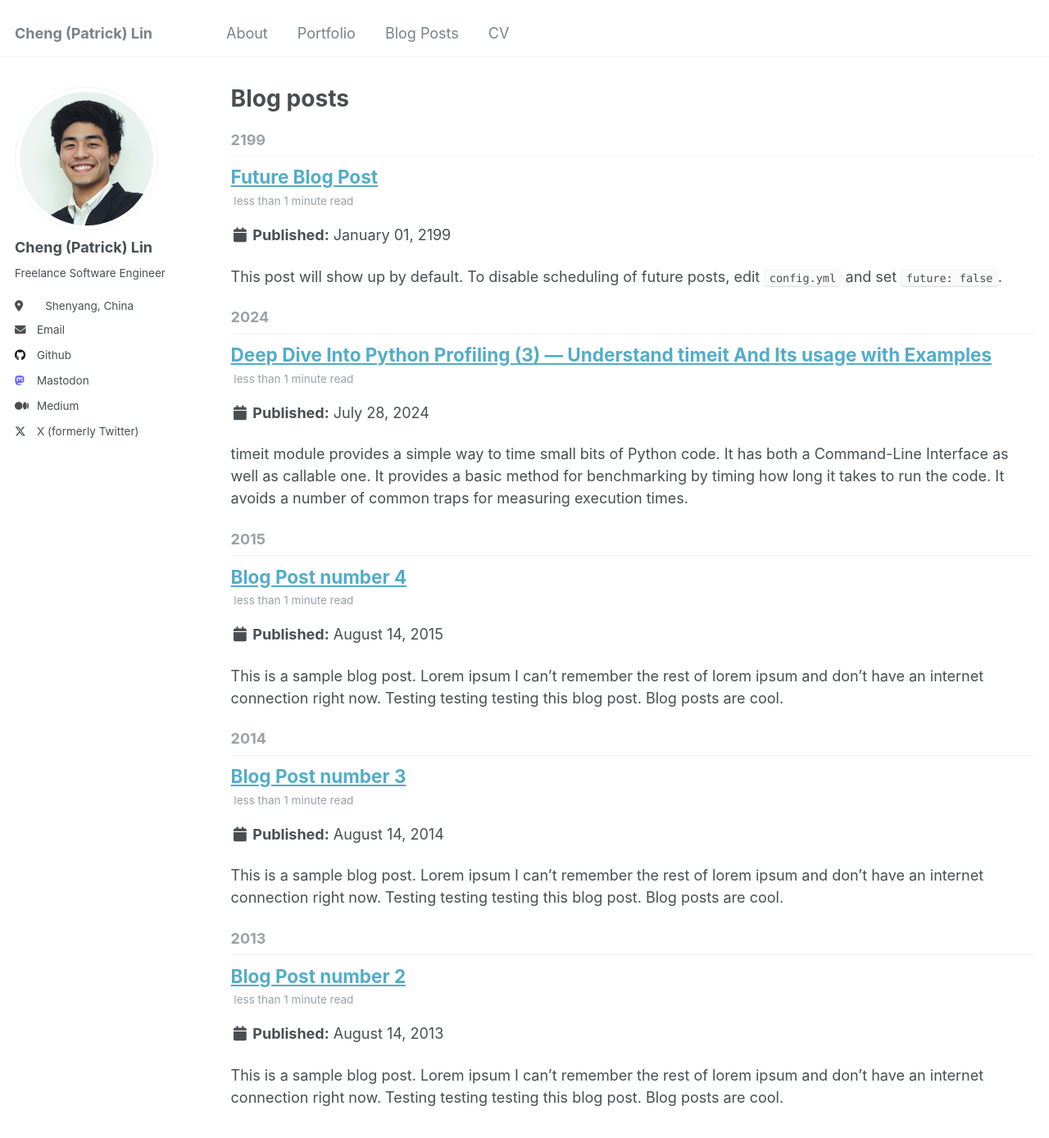
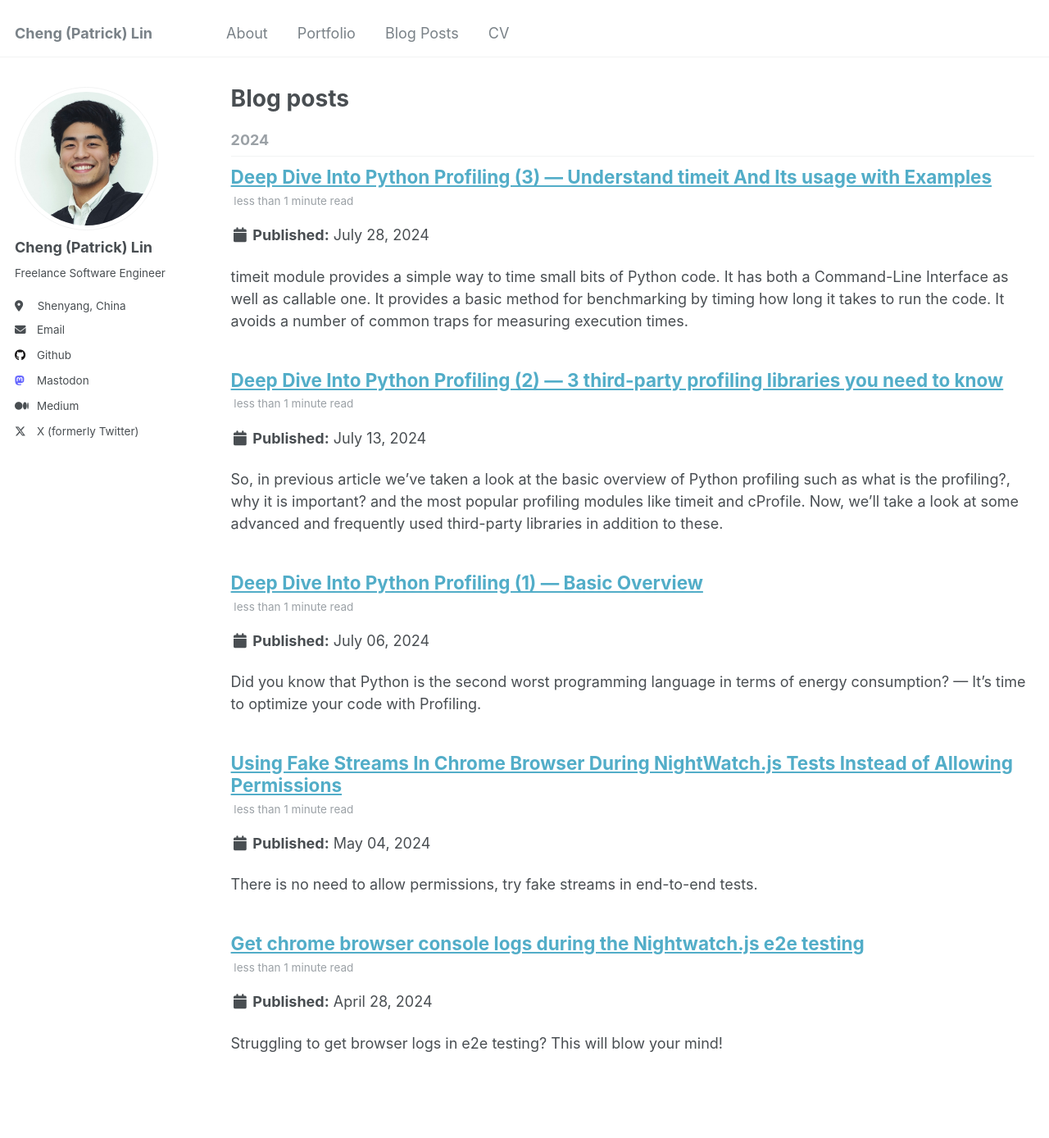
Before and after one commit to temunel/temunel.github.io, a Jekyll site: the page built from _pages/year-archive.html, in a window 1280 px wide and 1400 px high. Shown: the top 1388 px of the window at 82% size. Built offline with Jekyll 4.4.1, drawn with Linux system fonts in a browser that asks for light colours.

Commit message:
updated blog posts

```diff
--- a/_includes/author-profile.html
+++ b/_includes/author-profile.html
@@ -25,13 +25,13 @@
     <ul class="author__urls social-icons">
       <!-- Font Awesome icons / Biographic information  -->
       {% if author.location %}
-        <li class="author__desktop"><i class="fa-solid fa-location-dot icon-pad-right" aria-hidden="true"></i>{{ author.location }}</li>
+        <li class="author__desktop"><i class="fa-solid fa-location-dot icon-pad-right" style="padding-right: 1.3em;" aria-hidden="true"></i>{{ author.location }}</li>
       {% endif %}
       {% if author.employer %}
         <li class="author__desktop"><i class="fa fa-solid fa-building-columns icon-pad-right" aria-hidden="true"></i>{{ author.employer }}</li>
       {% endif %}
       {% if author.uri %}
-        <li><a href="{{ author.uri }}"><i class="fas fa-fw fa-link icon-pad-right custom-author-uri" aria-hidden="true"></i>{{ site.data.ui-text[site.locale].website_label | default: "Website" }}</a></li>
+        <li><a href="{{ author.uri }}"><i class="fas fa-fw fa-link icon-pad-right" aria-hidden="true"></i>{{ site.data.ui-text[site.locale].website_label | default: "Website" }}</a></li>
       {% endif %}
       {% if author.email %}
         <li><a href="mailto:{{ author.email }}"><i class="fas fa-fw fa-envelope icon-pad-right" aria-hidden="true"></i>{{ site.data.ui-text[site.locale].email_label | default: "Email" }}</a></li>
--- a/_posts/2013-08-14-blog-post-2.md
+++ /dev/null
@@ -1,20 +0,0 @@
----
-title: 'Blog Post number 2'
-date: 2013-08-14
-permalink: /posts/2013/08/blog-post-2/
-tags:
-  - cool posts
-  - category1
-  - category2
----
-
-This is a sample blog post. Lorem ipsum I can't remember the rest of lorem ipsum and don't have an internet connection right now. Testing testing testing this blog post. Blog posts are cool.
-
-Headings are cool
-======
-
-You can have many headings
-======
-
-Aren't headings cool?
-------
--- a/_posts/2014-08-14-blog-post-3.md
+++ /dev/null
@@ -1,20 +0,0 @@
----
-title: 'Blog Post number 3'
-date: 2014-08-14
-permalink: /posts/2014/08/blog-post-3/
-tags:
-  - cool posts
-  - category1
-  - category2
----
-
-This is a sample blog post. Lorem ipsum I can't remember the rest of lorem ipsum and don't have an internet connection right now. Testing testing testing this blog post. Blog posts are cool.
-
-Headings are cool
-======
-
-You can have many headings
-======
-
-Aren't headings cool?
-------
--- /dev/null
+++ b/_posts/2024-04-28-get-chrome-browser-console-logs-during-the-nightwatch-js-e2e-test.md
@@ -0,0 +1,11 @@
+---
+title: 'Get chrome browser console logs during the Nightwatch.js e2e testing'
+date: 2024-04-28
+permalink: /posts/2024/04/get-chrome-browser-console-logs-during-the-nightwatch-js-e2e-test/
+tags:
+  - Software Testing
+  - End To End Testing
+  - Nightwatch.js
+---
+
+Struggling to get browser logs in e2e testing? This will blow your mind!
--- /dev/null
+++ b/_posts/2024-05-04-using-fake-streams-in-chrome-browser-during-nightwatch-js-tests-instead-of-allowing-permissions.md
@@ -0,0 +1,13 @@
+---
+title: 'Using Fake Streams In Chrome Browser During NightWatch.js Tests Instead of Allowing Permissions'
+date: 2024-05-04
+permalink: /posts/2024/05/using-fake-streams-in-chrome-browser-during-nightwatch-js-tests-instead-of-allowing-permissions
+tags:
+  - Software Testing
+  - End To End Testing
+  - Nightwatch.js
+---
+
+There is no need to allow permissions, try fake streams in end-to-end tests.
+
+[Here is the full article](https://medium.com/@temunel/using-fake-streams-in-chrome-browser-during-nightwatch-js-tests-instead-of-allowing-permissions-c87c197075cf)
--- /dev/null
+++ b/_posts/2024-07-06-deep-dive-into-python-profiling-1-basic-overview.md
@@ -0,0 +1,12 @@
+---
+title: 'Deep Dive Into Python Profiling (1) — Basic Overview'
+date: 2024-07-06
+permalink: /posts/2024/07/deep-dive-into-python-profiling-1-basic-overview
+tags:
+  - python
+  - profiling
+---
+
+Did you know that Python is the second worst programming language in terms of energy consumption? — It’s time to optimize your code with Profiling.
+
+[Here is the full article](https://medium.com/@temunel/deep-dive-into-python-profiling-1-basic-overview-b61a7a3bfef9)
--- /dev/null
+++ b/_posts/2024-07-13-deep-dive-into-python-profiling-2-3-third-party-profiling-libraries-you-need-to-know.md
@@ -0,0 +1,13 @@
+---
+title: 'Deep Dive Into Python Profiling (2) — 3 third-party profiling libraries you need to know'
+date: 2024-07-13
+permalink: /posts/2024/07/deep-dive-into-python-profiling-2-3-third-party-profiling-libraries-you-need-to-know
+tags:
+  - python
+  - profiling
+---
+
+So, in previous article we’ve taken a look at the basic overview of Python profiling such as what is the profiling?, why it is important? and the most popular profiling modules like timeit and cProfile.
+Now, we’ll take a look at some advanced and frequently used third-party libraries in addition to these.
+
+[Here is the full article](https://medium.com/@temunel/deep-dive-into-python-profiling-2-3-third-party-profiling-libraries-you-need-to-know-6c14b7445c21)
--- a/_posts/2199-01-01-future-post.md
+++ /dev/null
@@ -1,11 +0,0 @@
----
-title: 'Future Blog Post'
-date: 2199-01-01
-permalink: /posts/2012/08/blog-post-4/
-tags:
-  - cool posts
-  - category1
-  - category2
----
-
-This post will show up by default. To disable scheduling of future posts, edit `config.yml` and set `future: false`.
--- a/_sass/_utilities.scss
+++ b/_sass/_utilities.scss
@@ -501,9 +501,3 @@ a.reversefootnote {
   color: $danger-color;
   font-weight: bold;
 }
-
-
-/* Custom */
-.custom-author-uri {
-  padding-right: 1.3em !important;
-}
```
Also changed, not shown: _posts/2015-08-14-blog-post-4.md (deleted, +0 -20 lines).
